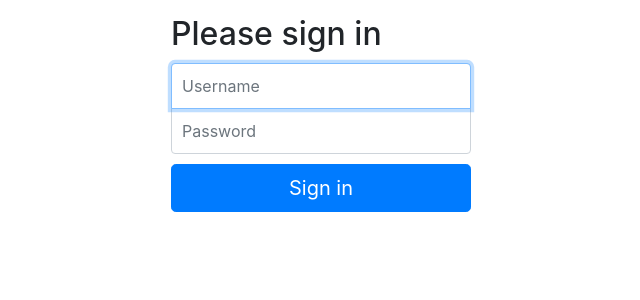
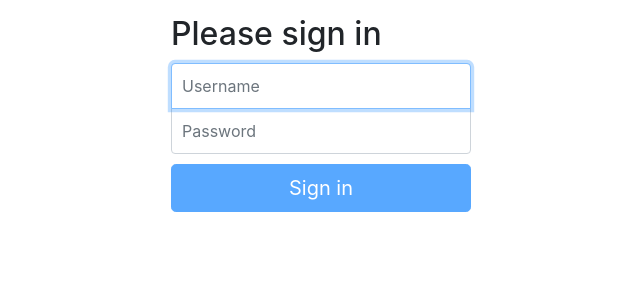
Before and after one commit to marcuson/A2BBUserSPA, an Angular app: page /login in a window 1280 px wide. Shown: the top 300 px of the page, without its empty margins (319-959 px from the left). Built offline with nearby package versions, Linux system fonts and the light colour scheme; what angular2-jwt would draw is missing.

Commit message:
Improve form management on login page.

```diff
--- a/src/app/login/login.component.html
+++ b/src/app/login/login.component.html
@@ -1,17 +1,29 @@
 <div class="container">
-  <form class="form-signin" (ngSubmit)="signIn()" name="signInForm">
+  <form class="form-signin" (ngSubmit)="signIn()" name="signInForm" #signInFormRef="ngForm">
     <h2 class="form-signin-heading">Please sign in</h2>
 
     <label for="user" class="sr-only">Username</label>
-    <input type="text" id="user" name="user" class="form-control" placeholder="Username" required autofocus [(ngModel)]="user">
+    <input type="text" id="user" name="user" class="form-control"
+        placeholder="Username" required autofocus [(ngModel)]="user" #userRef="ngModel">
 
     <label for="password" class="sr-only">Password</label>
-    <input type="password" id="password" name="password" class="form-control" placeholder="Password" required [(ngModel)]="password">
+    <input type="password" id="password" name="password" class="form-control"
+        placeholder="Password" required [(ngModel)]="password" #passRef="ngModel">
 
-    <button class="btn btn-lg btn-primary btn-block" type="submit" (submit)="signIn()">Sign in</button>
+    <button class="btn btn-lg btn-primary btn-block" type="submit"
+        [disabled]="!signInFormRef.form.valid">
+      Sign in
+    </button>
 
-    <p>
-      {{info}}
-    </p>
+    <div [hidden]="userRef.valid || userRef.pristine" class="text-danger">
+      Name is required.
+    </div>
+    <div [hidden]="passRef.valid || passRef.pristine" class="text-danger">
+      Password is required.
+    </div>
+
+    <div>
+      {{ info }}
+    </div>
   </form>
 </div>
--- a/src/app/login/login.component.ts
+++ b/src/app/login/login.component.ts
@@ -16,6 +16,7 @@ export class LoginComponent implements OnInit {
   constructor(private _router: Router, private _authService: A2BBAuthService) { }
 
   ngOnInit() {
+    this._authService.reset();
   }
 
   signIn() {
```
